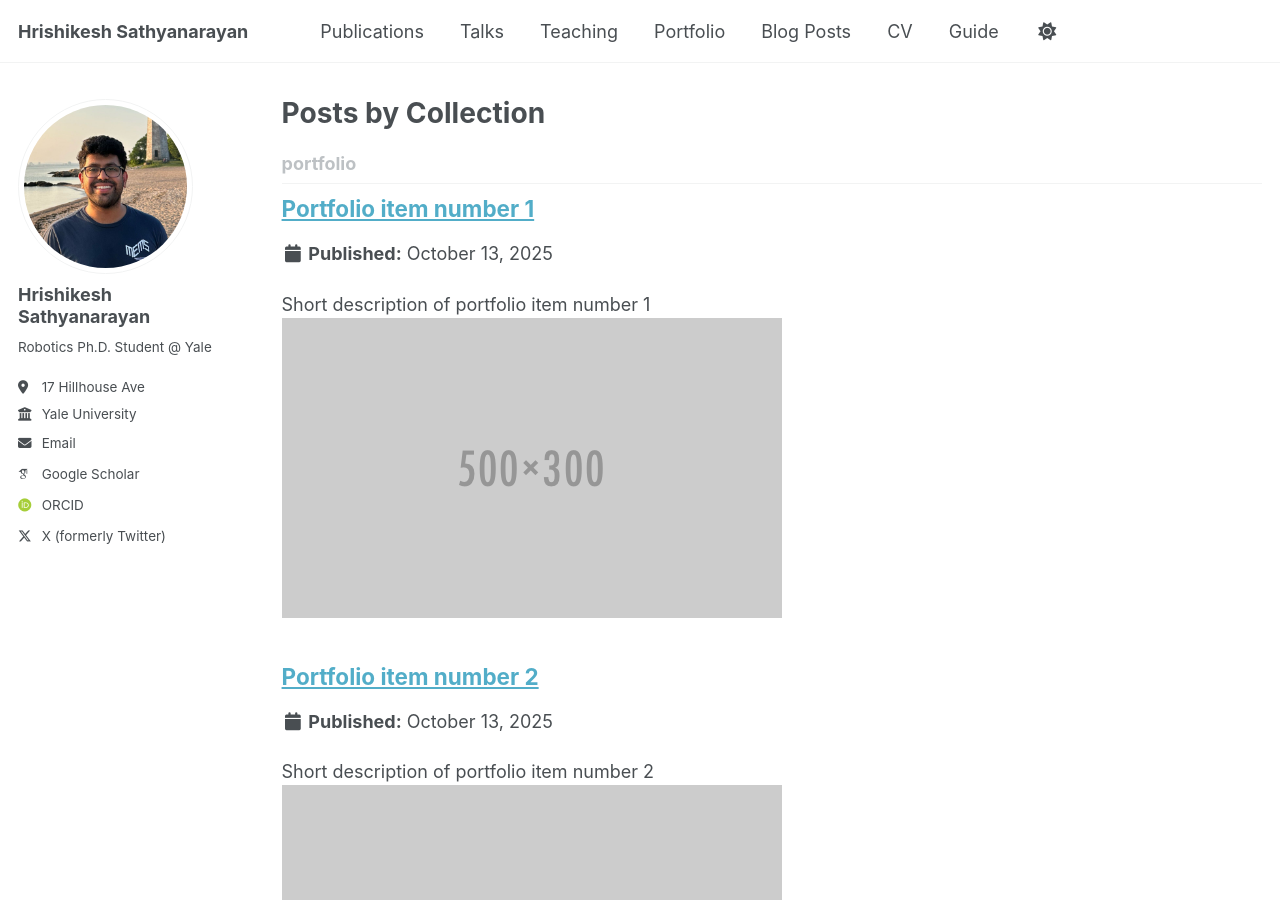
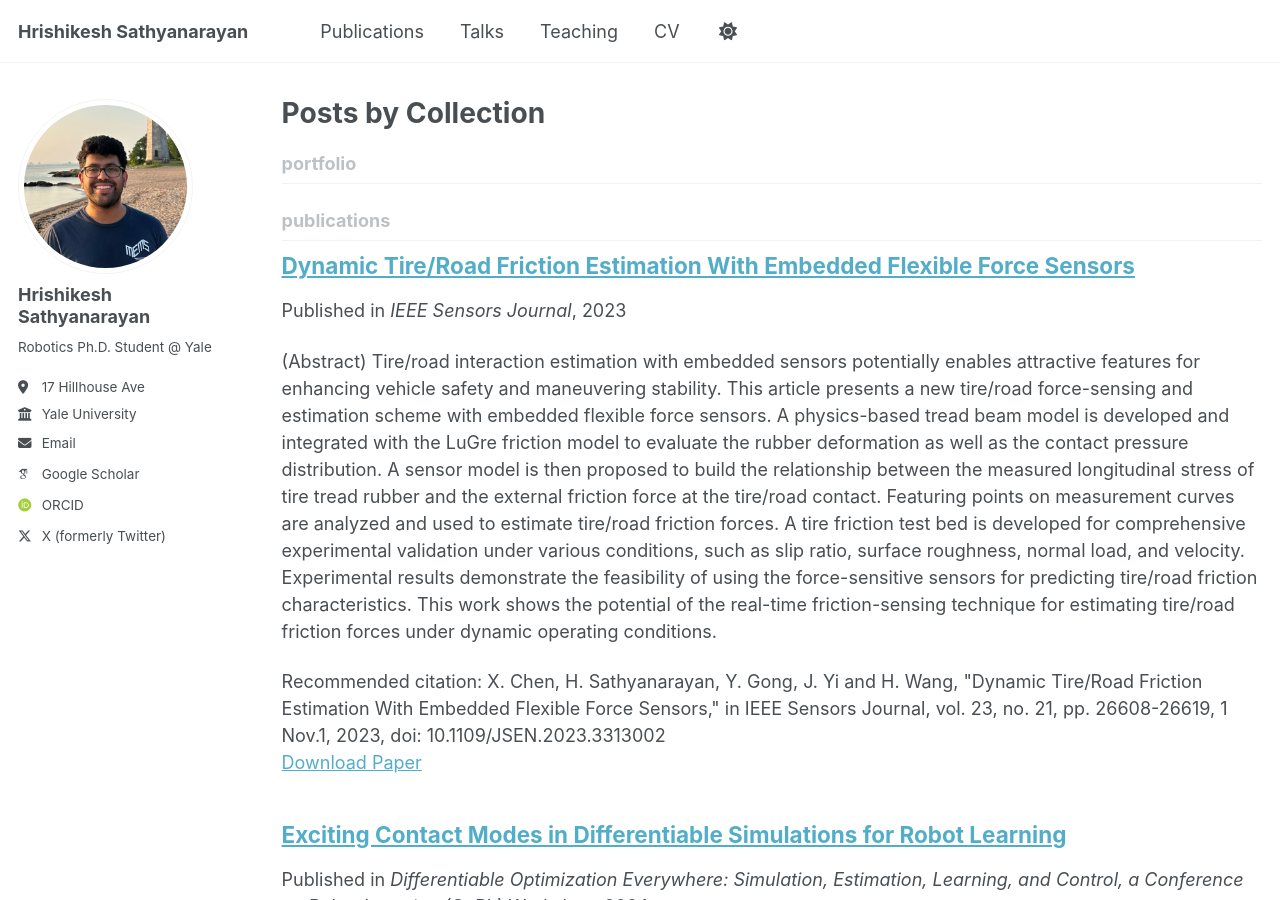
Before and after one commit to HrishiSathya/hrishi-sathya.github.io, a Jekyll site: the page built from _pages/collection-archive.html, in a window 1280 px wide and 900 px high. Built offline with Jekyll 4.4.1, drawn with Linux system fonts in a browser that asks for light colours; some web fonts are replaced; a script that is not in the unit is left out.

Commit message:
remove blog posts

```diff
--- a/_portfolio/portfolio-2.html
+++ b/_portfolio/portfolio-2.html
@@ -1,7 +1,7 @@
----
+<!-- ---
 title: "Portfolio item number 2"
 excerpt: "Short description of portfolio item number 2 <br/><img src='/images/500x300.png'>"
 collection: portfolio
 ---
 
-This is an item in your portfolio. It can be have images or nice text. If you name the file .md, it will be parsed as markdown. If you name the file .html, it will be parsed as HTML.
+This is an item in your portfolio. It can be have images or nice text. If you name the file .md, it will be parsed as markdown. If you name the file .html, it will be parsed as HTML.  -->
```
Also changed, not shown: _data/navigation.yml (+6 -6 lines), _portfolio/portfolio-1.md (+2 -2 lines).
